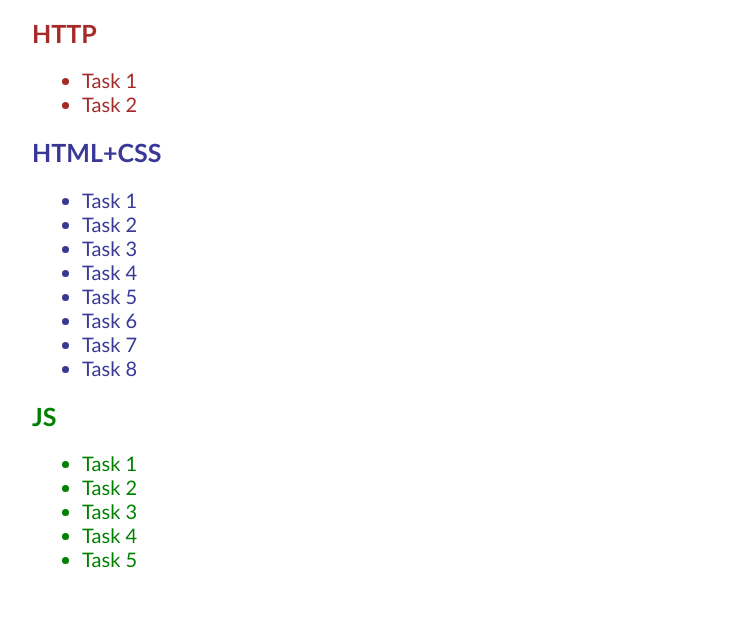
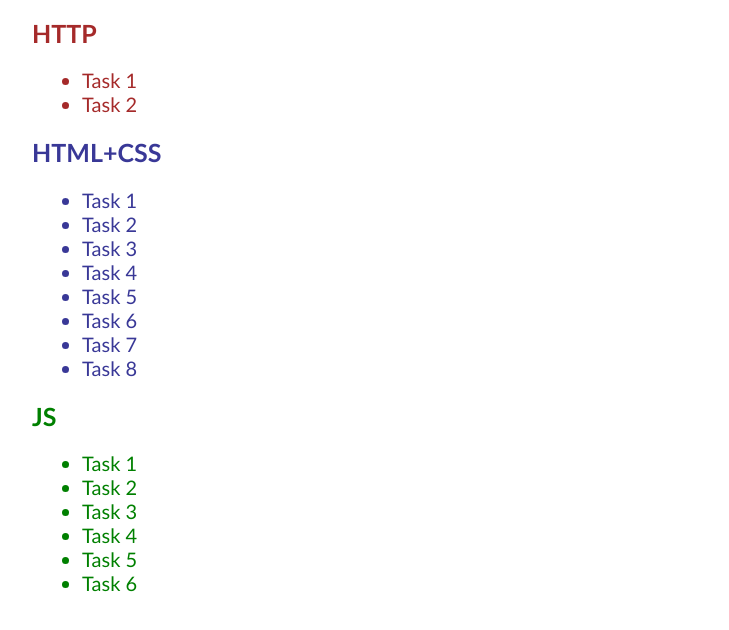
Before and after one commit to dimakruhlyi/FE, a plain HTML site: page index.html in a window 1280 px wide. Shown: the part 56-686 px from the top of the page, without its empty margins (48-777 px from the left). Drawn offline with Linux system fonts and the light colour scheme.

Commit message:
added new link

```diff
--- a/index.html
+++ b/index.html
@@ -67,6 +67,7 @@
     <li><a target="_blank" href="https://dimakruhlyi.github.io/FE/js/Task_3(07.12.2019)/" class="js">Task 3</a></li>
     <li><a target="_blank" href="https://dimakruhlyi.github.io/FE/js/Task_4(11.12.2019)/" class="js">Task 4</a></li>
     <li><a target="_blank" href="https://dimakruhlyi.github.io/FE/js/Task_5(18.12.2019)/" class="js">Task 5</a></li>
+    <li><a target="_blank" href="https://dimakruhlyi.github.io/FE/js/Task_6(21.12.2019)/" class="js">Task 6</a></li>
   </ul>
 </body>
 </html>
```
